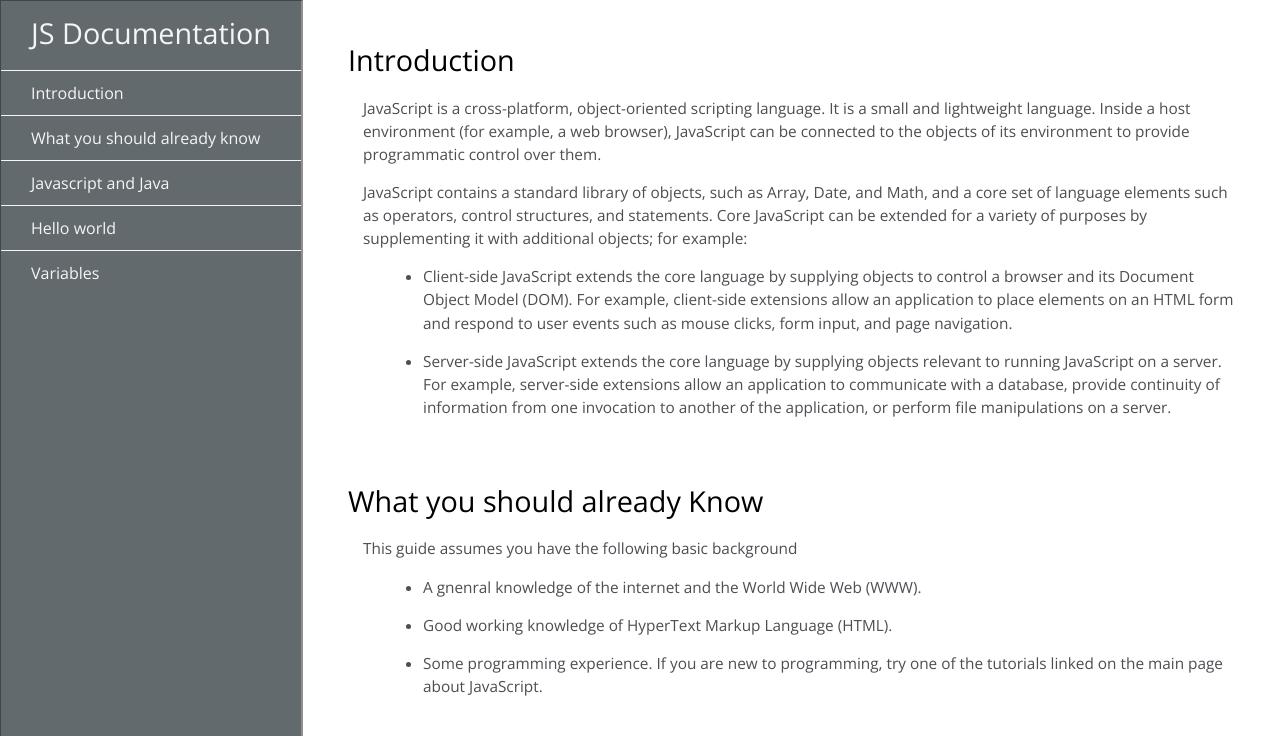
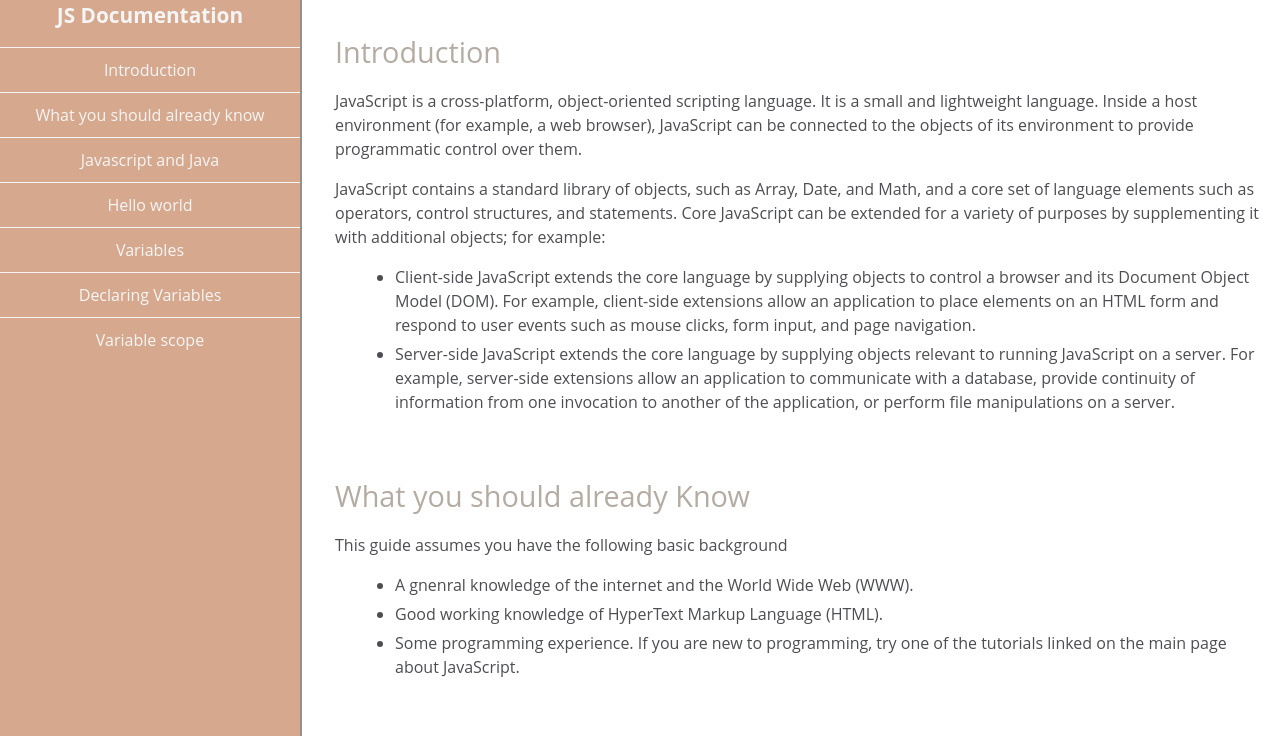
Before and after one commit to AmolShelke2/Documentpage.FreeCodeCamp, a plain HTML site: page index.html in a window 1280 px wide. Shown: the top 736 px of the page. Drawn offline with nearby package versions, Linux system fonts and the light colour scheme.

Commit message:
modified index.html and style.css

```diff
--- a/index.html
+++ b/index.html
@@ -13,7 +13,7 @@
       <ul>
         <li><a href="#Introduction" class="nav-link">Introduction</a></li>
         <li>
-          <a href="#What-you_should_already_know" class="nav-link"
+          <a href="#What_you_should_already_know" class="nav-link"
             >What you should already know</a
           >
         </li>
@@ -24,6 +24,14 @@
         </li>
         <li><a href="#Hello_world" class="nav-link">Hello world</a></li>
         <li><a href="#Variables" class="nav-link">Variables</a></li>
+        <li>
+          <a href="#Declaring_Variables" class="nav-link"
+            >Declaring Variables</a
+          >
+        </li>
+        <li>
+          <a href="#Variable_scope" class="nav-link">Variable scope</a>
+        </li>
       </ul>
     </nav>
 
@@ -149,6 +157,58 @@
           Number_hits, temp99, and _name.
         </p>
       </section>
+      <section class="main-section" id="Declaring_Variables">
+        <header>Declaring variables</header>
+        <article>
+          You can declare a variable in three ways:
+          <p>
+            With the keyword var. For example, <code>var x = 42.</code> This
+            syntax can be used to declare both local and global variables.
+          </p>
+          <p>
+            By simply assigning it a value. For example,
+            <code>x = 42.</code> This always declares a global variable. It
+            generates a strict JavaScript warning. You shouldn't use this
+            variant.
+          </p>
+          <p>
+            With the keyword let. For example,<code> let y = 13.</code> This
+            syntax can be used to declare a block scope local variable. See
+            Variable scope below.
+          </p>
+        </article>
+      </section>
+      <section class="main-section" id="Variable_scope">
+        <header>Variable scope</header>
+        <article>
+          <p>
+            When you declare a variable outside of any function, it is called a
+            global variable, because it is available to any other code in the
+            current document. When you declare a variable within a function, it
+            is called a local variable, because it is available only within that
+            function.
+          </p>
+
+          <p>
+            JavaScript before ECMAScript 2015 does not have block statement
+            scope; rather, a variable declared within a block is local to the
+            function (or global scope) that the block resides within. For
+            example the following code will log 5, because the scope of x is the
+            function (or global context) within which x is declared, not the
+            block, which in this case is an if statement.
+          </p>
+          <code>if (true) { var x = 5; } console.log(x); // 5</code>
+          <p>
+            This behavior changes, when using the let declaration introduced in
+            ECMAScript 2015.
+          </p>
+
+          <code
+            >if (true) { let y = 5; } console.log(y); // ReferenceError: y is
+            not defined</code
+          >
+        </article>
+      </section>
     </main>
   </body>
 </html>
--- a/style.css
+++ b/style.css
@@ -1,76 +1,58 @@
-@import url("https://fonts.googleapis.com/css2?family=Open+Sans:wght@300&display=swap");
-
 html,
 body {
   min-width: 290px;
   color: #4d4e53;
   background-color: #ffffff;
-  font-family: "Open Sans", sans-serif;
-  scroll-behavior: smooth;
+  font-family: "Open Sans", Arial, sans-serif;
   line-height: 1.5;
+  margin: 0 auto;
+}
+
+nav {
+  margin: 0 auto;
 }
 
 #navbar {
-  position: fixed;
-  min-width: 290px;
-  top: 0;
-  left: 0;
-  width: 300px;
-  height: 100%;
-  border: 1px solid rgba(0, 22, 22, 0.4);
+  background: rgb(180, 172, 163);
+  text-align: left;
+  font-weight: thin;
+  text-align: center;
+  color: whitesmoke;
 }
 
-header {
-  color: black;
-  margin: 10px;
-  text-align: center;
-  font-size: 1.8rem;
-  font-weight: thin;
+nav header {
+  font-weight: 700;
+  font-size: 1.3em;
 }
 
-#main-doc header {
-  text-align: left;
-  margin: 0px;
-}
-
-#navbar ul {
-  height: 800;
-  padding: 0;
-  overflow-y: auto;
-  overflow-x: hidden;
-}
-
-#navbar li {
-  color: #4d4e53;
-  border-top: 1px solid;
+nav ul {
   list-style: none;
-  position: relative;
-  width: 100%;
 }
 
 #navbar a {
-  display: block;
   padding: 10px 30px;
-  color: #4d4e53;
+  color: whitesmoke;
   text-decoration: none;
   cursor: pointer;
 }
 
-#main-doc {
-  position: absolute;
-  margin-left: 310px;
-  padding: 30px;
-  margin-bottom: 110px;
+#navbar a:hover {
+  color: rgb(155, 155, 155);
 }
 
-section article {
-  color: #4d4e53;
-  margin: 15px;
-  font-size: 0.96em;
+main header {
+  color: rgb(180, 172, 163);
+  font-size: 1.8em;
+  font-weight: thin;
+}
+
+.main-section {
+  margin-top: 10px;
+  margin-left: 5px;
 }
 
 section li {
-  margin: 15px 0px 0px 20px;
+  margin: 5px 0px 0px 20px;
 }
 
 code {
@@ -87,7 +69,7 @@ code {
   border-radius: 5px;
 }
 
-@media (min-width: 650px) {
+@media (min-width: 750px) {
   #navbar {
     position: fixed;
     min-width: 290px;
@@ -96,7 +78,7 @@ code {
     width: 300px;
     height: 100%;
     border-right: 2px solid rgb(148, 144, 144);
-    background-color: rgb(98, 106, 109);
+    background-color: rgb(214, 168, 142);
   }
 
   nav header {
@@ -136,6 +118,13 @@ code {
     background-color: rgb(196, 196, 196);
   }
 
+  #main-doc {
+    position: absolute;
+    margin-left: 310px;
+    padding: 20px;
+    margin-bottom: 110px;
+  }
+
   .main-section {
     margin-bottom: 60px;
   }
```
